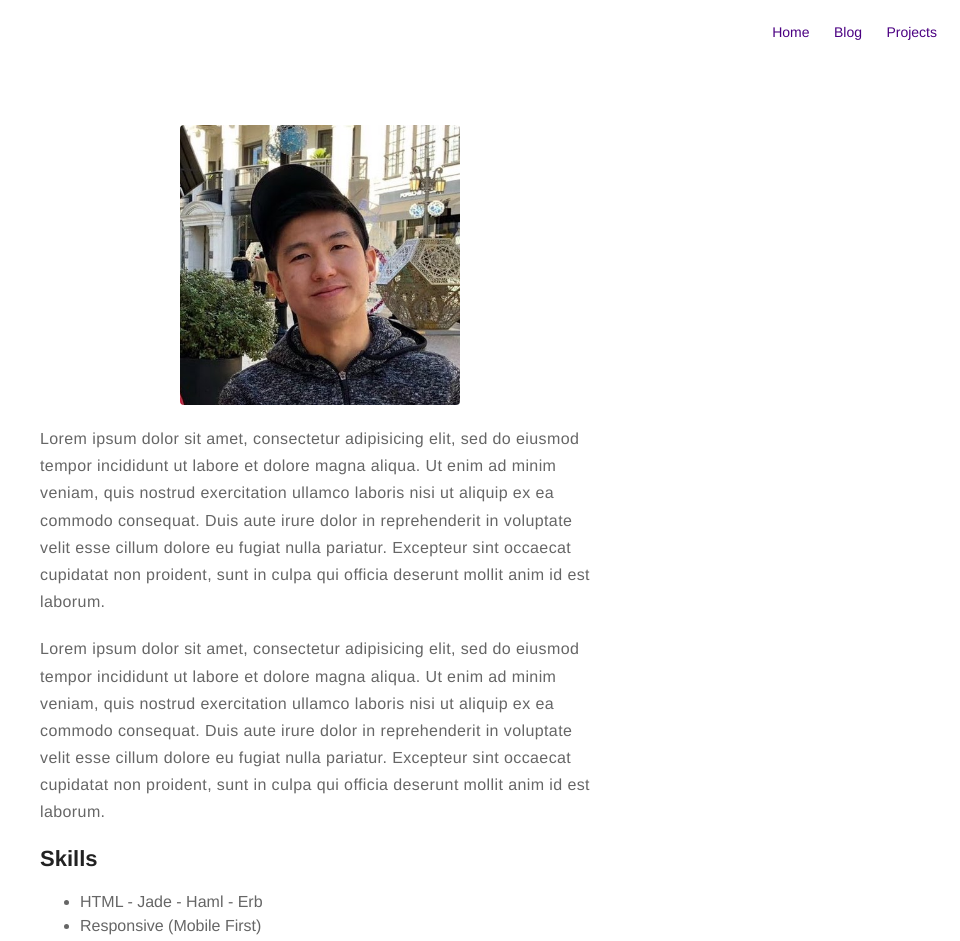
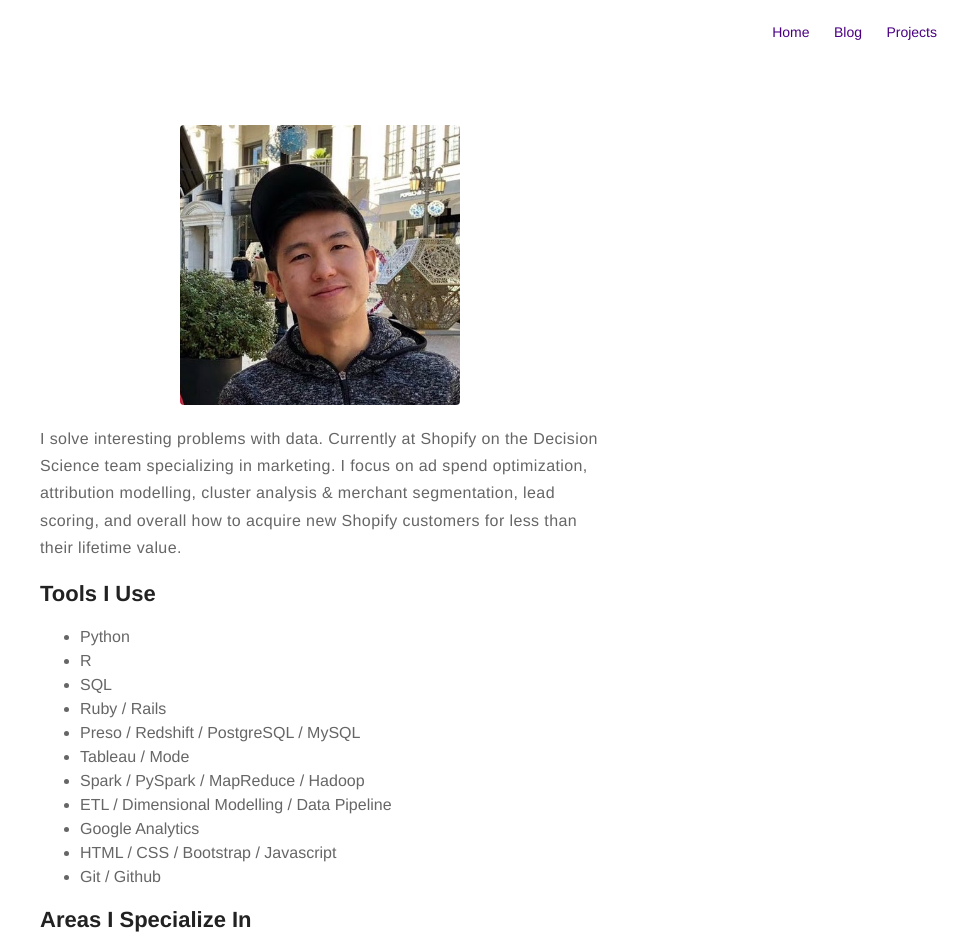
Before and after one commit to fongmanfong/fongmanfong.github.io, a Jekyll site: the page built from about.md, in a window 1280 px wide. Shown: the top 941 px of the page, without its empty margins (320-1280 px from the left). Built offline with Jekyll 4.4.1, drawn with Linux system fonts in a browser that asks for light colours; some of the changed text lies outside the part shown.

Commit message:
update about

```diff
--- a/about.md
+++ b/about.md
@@ -4,43 +4,42 @@ layout: page
 ---
 ![Profile Image]({{ site.url }}/{{ site.picture }})
 
-<p>Lorem ipsum dolor sit amet, consectetur adipisicing elit, sed do eiusmod
-tempor incididunt ut labore et dolore magna aliqua. Ut enim ad minim veniam,
-quis nostrud exercitation ullamco laboris nisi ut aliquip ex ea commodo
-consequat. Duis aute irure dolor in reprehenderit in voluptate velit esse
-cillum dolore eu fugiat nulla pariatur. Excepteur sint occaecat cupidatat non
-proident, sunt in culpa qui officia deserunt mollit anim id est laborum.</p>
+<p>I solve interesting problems with data. Currently at Shopify on the Decision Science team specializing in marketing. I focus on ad spend optimization, attribution modelling, cluster analysis & merchant segmentation, lead scoring, and overall how to acquire new Shopify customers for less than their lifetime value.</p>
 
-<p>Lorem ipsum dolor sit amet, consectetur adipisicing elit, sed do eiusmod
-tempor incididunt ut labore et dolore magna aliqua. Ut enim ad minim veniam,
-quis nostrud exercitation ullamco laboris nisi ut aliquip ex ea commodo
-consequat. Duis aute irure dolor in reprehenderit in voluptate velit esse
-cillum dolore eu fugiat nulla pariatur. Excepteur sint occaecat cupidatat non
-proident, sunt in culpa qui officia deserunt mollit anim id est laborum.</p>
-
-<h2>Skills</h2>
+<h2>Tools I Use</h2>
 
 <ul class="skill-list">
-	<li>HTML - Jade - Haml - Erb</li>
-	<li>Responsive (Mobile First)</li>
-	<li>CSS (Stylus, Sass, Less)</li>
-	<li>Css Frameworks (Bootstrap, Foundation)</li>
-	<li>Javascript (Design Patterns, Testes)</li>
-	<li>NodeJS</li>
-	<li>AngularJS - ReactJS</li>
-	<li>Grunt - Gulp - Yeoman</li>
-	<li>Git</li>
-	<li>PHP</li>
 	<li>Python</li>
-	<li>MySQL - MongoDB</li>
-	<li>Scrum and Kanban</li>
-	<li>TDD e Continuous Integration</li>
+	<li>R</li>
+	<li>SQL</li>
+	<li>Ruby / Rails</li>
+	<li>Preso / Redshift / PostgreSQL / MySQL</li>
+	<li>Tableau / Mode</li>
+	<li>Spark / PySpark / MapReduce / Hadoop</li>
+	<li>ETL / Dimensional Modelling / Data Pipeline</li>
+	<li>Google Analytics</li>
+	<li>HTML / CSS / Bootstrap / Javascript</li>
+	<li>Git / Github</li>
 </ul>
 
-<h2>Projects</h2>
+<h2>Areas I Specialize In</h2>
 
 <ul>
-	<li><a href="https://github.com/">Lorem Lorem</a></li>
-	<li><a href="https://github.com/">Ipsum Dolor</a></li>
-	<li><a href="https://github.com/">Dolor Lorem</a></li>
+	<li>Digital Marketing Strategy</li>
+	<li>SEM / SEO / PPC</li>
+	<li>Remarketing</li>
+	<li>Paid & Organic Social Media</li>
+	<li>Email Marketing</li>
+	<li>Content Marketing</li>
 </ul>
+
+<h2>So...</h2>
+
+<p>If you've landed on this page and read up to this point, lets connect! Add me on LinkedIn, follow me on Instagram or Twitter, or even better lets get COFFEE (if you're in Toronto). In the end, you've learned so much about me and I would love to learn more about you!
+
+If data is not your thing, that is totally cool. Aside from being a data nerd, I'm a competitive volleyball player (both court and beach). If volleyball is up your alleyway, lets play.</p>
+
+![Markdowm Image][1]
+
+
+[1]: https://media.giphy.com/media/EqNfolceUiLPW/giphy.gif
```
Also changed, not shown: assets/images/cat_coffee.gif (added), 11 other files.
